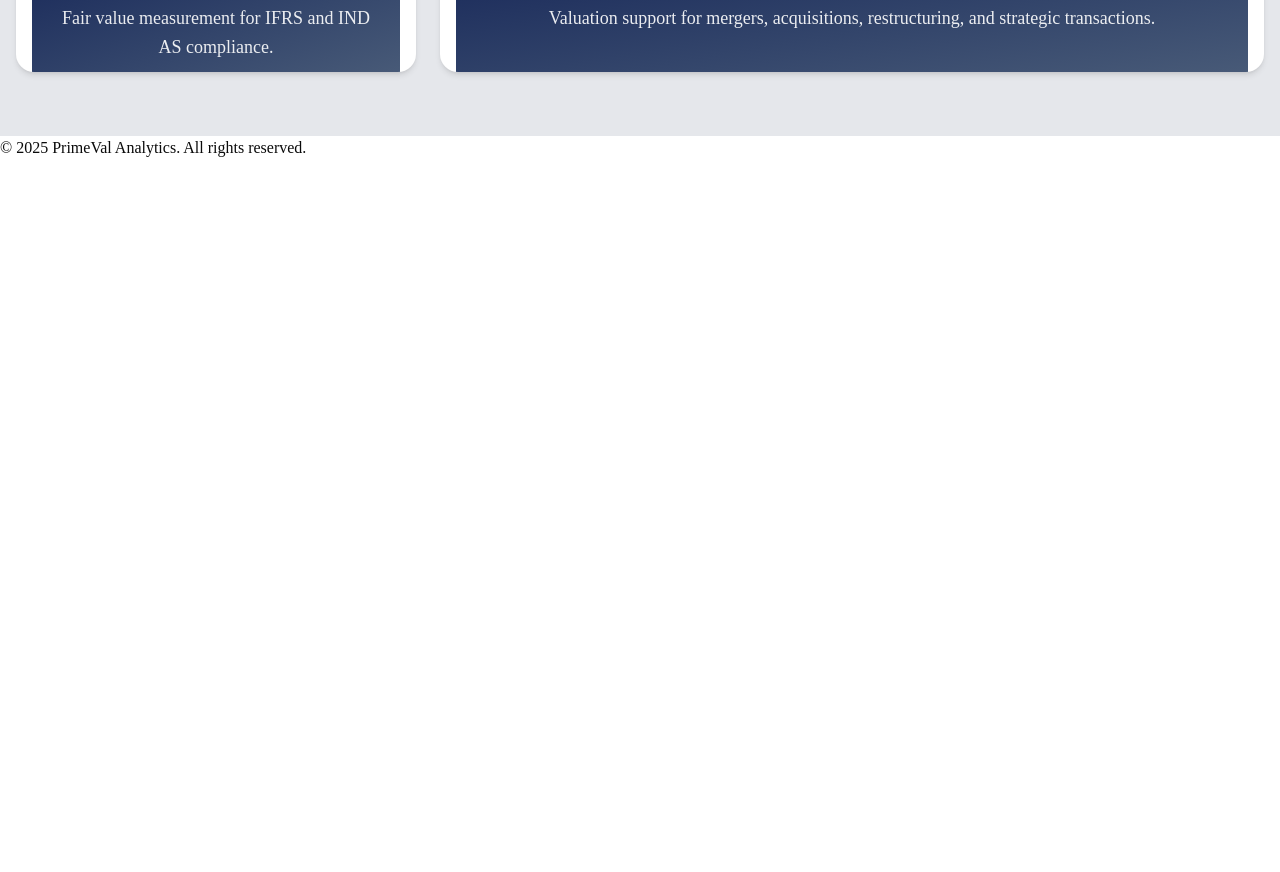
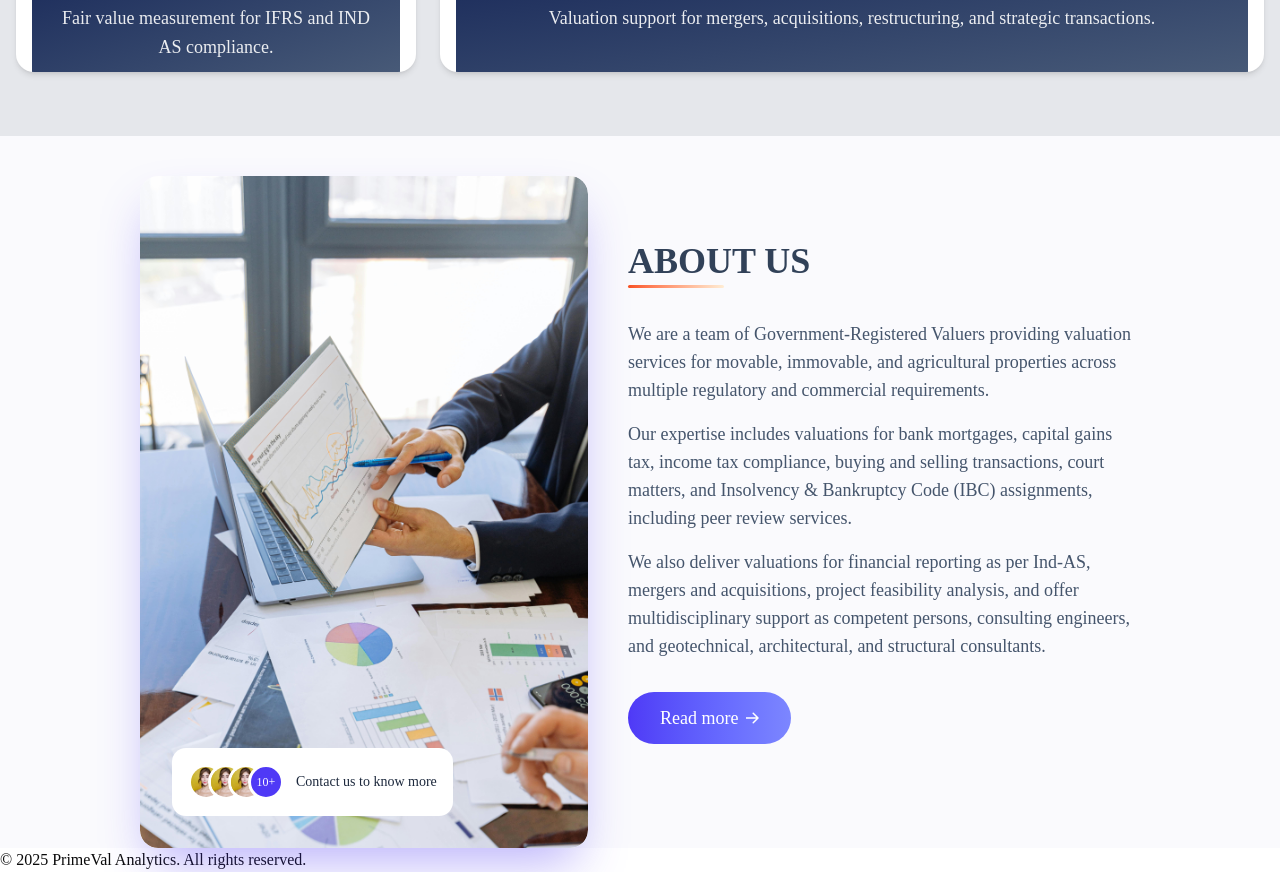
Before and after one commit to OmAmbekar25/ss-adhau-website, a Next.js app: page / in a window 1280 px wide. Shown: the part 1700-2572 px from the top of the page. Before the commit the page ends 1860 px from the top, so only its background shows below. Built offline with nearby package versions, Linux system fonts and the light colour scheme.

Commit message:
about section added in home page

```diff
--- a/src/app/page.js
+++ b/src/app/page.js
@@ -1,3 +1,4 @@
+import About from "@/components/About";
 import { GridBackgroundDemo } from "@/components/BackgroundBoxes";
 import  BouncyCardsFeatures  from "@/components/Features";
 import { div } from "motion/react-client";
@@ -9,6 +10,7 @@ export default function Home() {
     <main className="min-h-screen bg-gray-200">
       <GridBackgroundDemo />
       <BouncyCardsFeatures />
+      <About />
     </main>
     </>
   );
--- /dev/null
+++ b/src/components/About.jsx
@@ -0,0 +1,99 @@
+"use client";
+
+import Image from "next/image";
+import AboutImage from "@/app/assets/images/about-image.jpg";
+import User from "@/app/assets/images/user.jpg";
+import Link from "next/link";
+
+
+export default function About() {
+  return (
+    <section className="flex bg-brand-light flex-col md:flex-row items-center justify-center gap-10 max-md:px-4">
+
+      {/* Image Card */}
+      <div className="relative shadow-2xl mt-10 shadow-indigo-600/40 rounded-2xl overflow-hidden shrink-0">
+        <Image
+          src={AboutImage}
+          alt="Team collaboration"
+          width={400}
+          height={300}
+          className="max-w-md w-full object-cover rounded-2xl"
+          priority
+        />
+
+        {/* Floating Card */}
+        <div className="flex items-center gap-3 max-w-72 absolute bottom-8 left-8 bg-white p-4 rounded-xl">
+          <div className="flex -space-x-4 shrink-0">
+            <Avatar src={User} z="z-[1]" />
+            <Avatar src={User} z="z-[2]" />
+            <Avatar src={User} z="z-[3]" />
+
+            <div className="flex items-center justify-center text-xs text-white size-9 rounded-full border-[3px] border-white bg-indigo-600 hover:-translate-y-1 transition z-[4]">
+              10+
+            </div>
+          </div>
+
+          <p className="text-sm font-medium text-slate-800">
+            Contact us to know more
+          </p>
+        </div>
+      </div>
+
+      {/* Content */}
+      <div className="text-lg text-slate-600 max-w-lg">
+        <h1 className="text-4xl uppercase font-semibold text-slate-700">
+          About Us
+        </h1>
+
+        <div className="w-24 h-[3px] rounded-full bg-gradient-to-r from-brand-orange to-orange-100 mt-1" />
+
+        <p className="mt-8">
+         We are a team of Government-Registered Valuers providing valuation services for movable, immovable, and agricultural properties across multiple regulatory and commercial requirements.
+        </p>
+
+        <p className="mt-4">
+          Our expertise includes valuations for bank mortgages, capital gains tax, income tax compliance, buying and selling transactions, court matters, and Insolvency & Bankruptcy Code (IBC) assignments, including peer review services.
+        </p>
+
+        <p className="mt-4">
+         We also deliver valuations for financial reporting as per Ind-AS, mergers and acquisitions, project feasibility analysis, and offer multidisciplinary support as competent persons, consulting engineers, and geotechnical, architectural, and structural consultants.
+        </p>
+
+        <Link
+          href="/About"
+          className="flex items-center w-max gap-2 mt-8 hover:-translate-y-0.5 transition bg-gradient-to-r from-indigo-600 to-indigo-400 py-3 px-8 rounded-full text-white"
+        >
+          <span>Read more</span>
+          <ArrowIcon />
+        </Link>
+      </div>
+    </section>
+  );
+}
+
+/* -------------------- Small Components -------------------- */
+
+const Avatar = ({ src, z }) => (
+  <Image
+    src={src}
+    alt="User"
+    width={36}
+    height={36}
+    className={`size-9 rounded-full border-[3px] border-white hover:-translate-y-1 transition ${z}`}
+  />
+);
+
+const ArrowIcon = () => (
+  <svg
+    width="13"
+    height="12"
+    viewBox="0 0 13 12"
+    fill="none"
+    xmlns="http://www.w3.org/2000/svg"
+  >
+    <path
+      d="M12.53 6.53a.75.75 0 0 0 0-1.06L7.757.697a.75.75 0 1 0-1.06 1.06L10.939 6l-4.242 4.243a.75.75 0 0 0 1.06 1.06zM0 6v.75h12v-1.5H0z"
+      fill="#fff"
+    />
+  </svg>
+);
--- a/src/components/Features.jsx
+++ b/src/components/Features.jsx
@@ -17,7 +17,7 @@ export default function BouncyCardsFeatures() {
       <div className="mb-12 md:px-8">
         <h2 className="max-w-3xl text-4xl font-bold md:text-5xl">
           Professional Valuation Services{" "}
-          <span className="text-slate-400">You Can Trust</span>
+          <span className="text-slate-400 block">You Can Trust</span>
         </h2>
       </div>
 
```
Also changed, not shown: src/app/assets/images/about-image.jpg (added), src/app/assets/images/user.jpg (added).
